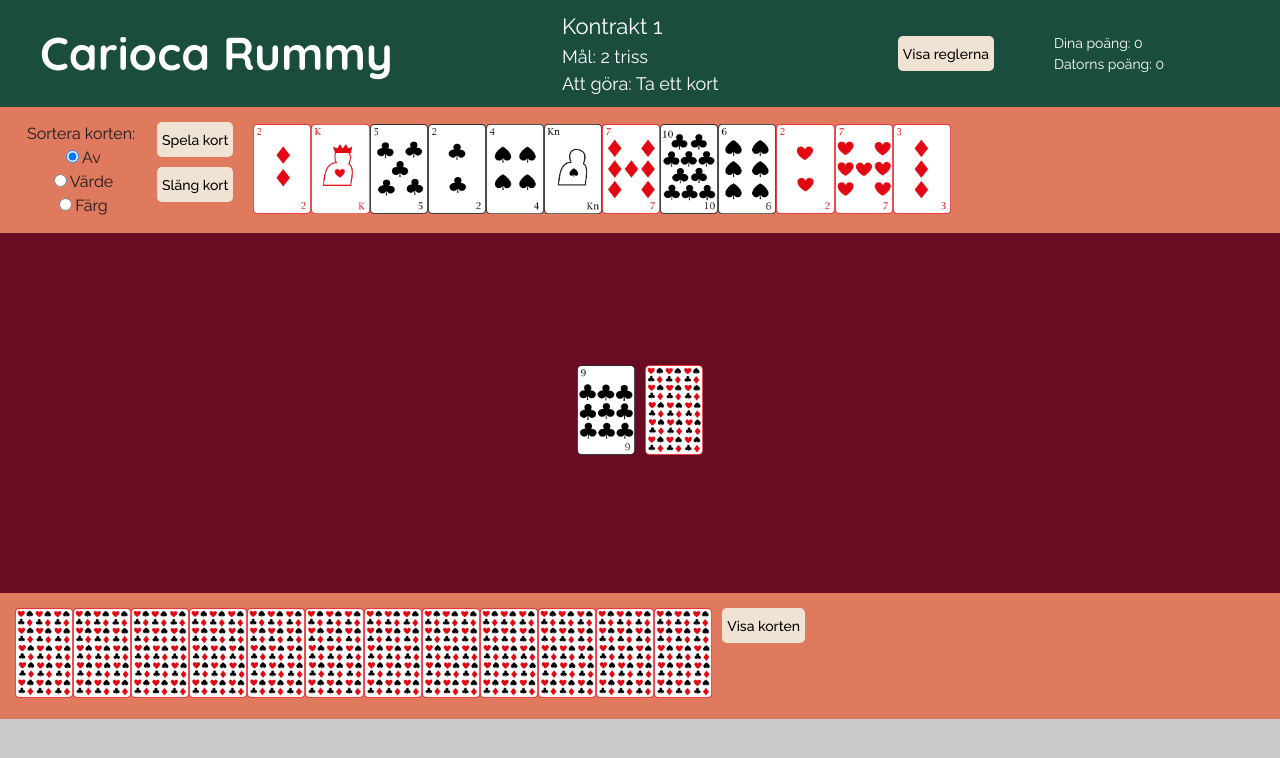
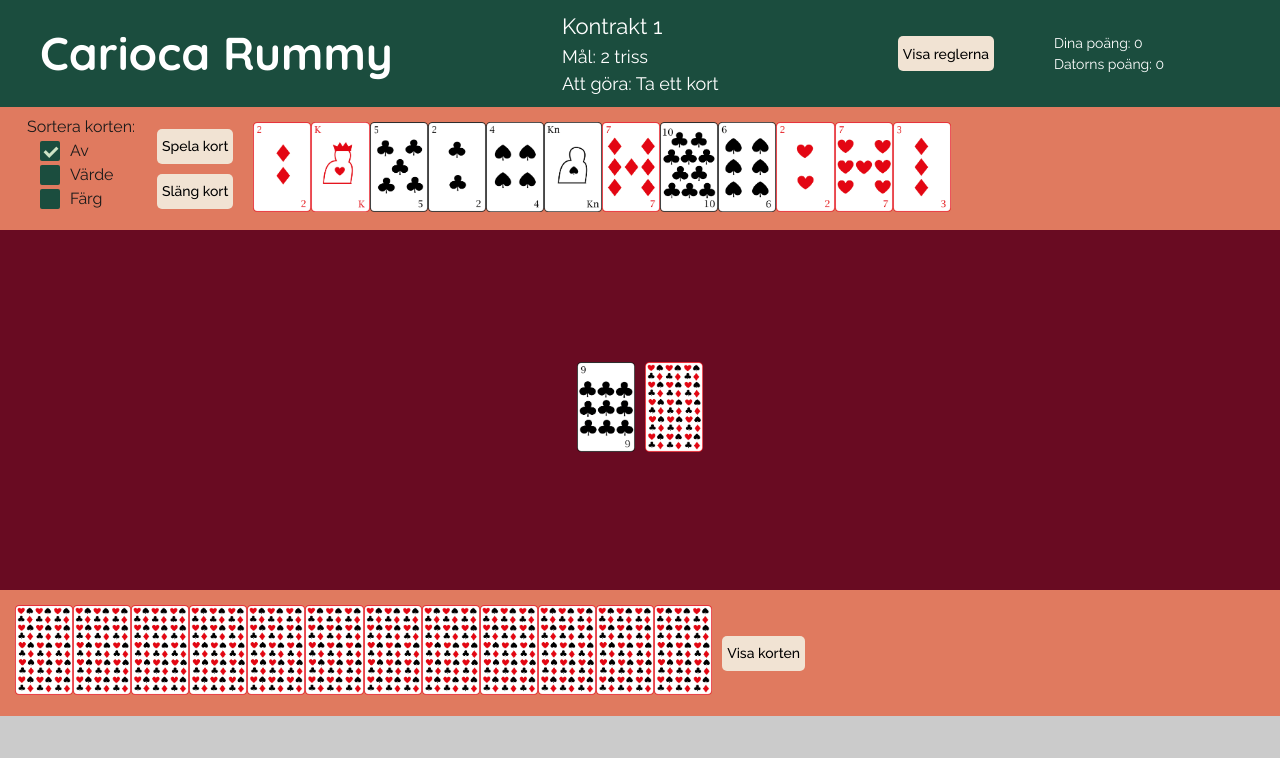
Before and after one commit to Tejpex/carioca-rummy, a React (Vite) app: page / in a window 1280 px wide. Shown: the top 758 px of the page. Built offline with nearby package versions, Linux system fonts and the light colour scheme.

Commit message:
Create custom checkboxes

```diff
--- a/src/components/HandRow.jsx
+++ b/src/components/HandRow.jsx
@@ -1,7 +1,8 @@
 import styled from "styled-components"
 import { useState } from "react"
+import { useCarioca } from "../contexts/CariocaContext"
+import { RadioButtonBox } from "./RadioButtonBox"
 import { Button } from "./Button"
-import { useCarioca } from "../contexts/CariocaContext"
 
 export const HandRow = ({person}) => {
   const {
@@ -28,17 +29,6 @@ export const HandRow = ({person}) => {
     "Din tur.",
     "Det är datorns tur.",
   ]
-
-  const handleSorting = (value) => {
-    if (value === "value") {
-      const cards = sortByValue(person.hand)
-      setNewHand(person, cards)
-    } else if (value === "suit") {
-      const cards = sortBySuit(person.hand)
-      setNewHand(person, cards)
-    }
-    setSortingOn(value)
-  }
 
   const handleClick = (command) => {
     if (gameStageIndex === 2) {
@@ -74,42 +64,7 @@ export const HandRow = ({person}) => {
     return (
       <CardRow>
         {person === player && (
-          <RadioButtonBox>
-            <form onChange={() => handleSorting(event.target.value)}>
-              <legend>Sortera korten:</legend>
-              <div>
-                <input
-                  type="radio"
-                  id="sort-off"
-                  name="sorting"
-                  value="off"
-                  defaultChecked={sortingOn === "off"}
-                />
-                <label htmlFor="sort-off">Av</label>
-              </div>
-              <div>
-                <input
-                  type="radio"
-                  id="sort-value"
-                  name="sorting"
-                  value="value"
-                  defaultChecked={sortingOn === "value"}
-                />
-                <label htmlFor="sort-value">Värde</label>
-              </div>
-
-              <div>
-                <input
-                  type="radio"
-                  id="sort-suit"
-                  name="sorting"
-                  value="suit"
-                  defaultChecked={sortingOn === "suit"}
-                />
-                <label htmlFor="sort-suit">Färg</label>
-              </div>
-            </form>
-          </RadioButtonBox>
+          <RadioButtonBox person={person}/>
         )}
         {person === player && (
           <ButtonBox>
@@ -145,18 +100,10 @@ export const HandRow = ({person}) => {
   }
 }
 
-const RadioButtonBox = styled.div`
-  margin: 0 10px;
-  font-family: "Raleway", serif;
-  display: flex;
-  flex-direction: column;
-  gap: 10px;
-  align-items: flex-start;
-`
-
 const ButtonBox = styled.div`
   display: flex;
   flex-direction: column;
+  justify-content: center;
   gap: 10px;
   margin: 0 20px 0 10px;
 `
--- /dev/null
+++ b/src/components/RadioButtonBox.jsx
@@ -0,0 +1,142 @@
+import styled from "styled-components"
+import { useCarioca } from "../contexts/CariocaContext"
+
+export const RadioButtonBox = ({person}) => {
+  const {
+    sortByValue,
+    sortBySuit,
+    setNewHand,
+    sortingOn,
+    setSortingOn
+  } = useCarioca()
+
+  const handleSorting = (value) => {
+    if (value === "value") {
+      const cards = sortByValue(person.hand)
+      setNewHand(person, cards)
+    } else if (value === "suit") {
+      const cards = sortBySuit(person.hand)
+      setNewHand(person, cards)
+    }
+    setSortingOn(value)
+  }
+
+  return (
+    <Box>
+      <form onChange={() => handleSorting(event.target.value)}>
+        <legend>Sortera korten:</legend>
+        <ButtonDiv>
+          <CheckboxField>
+            <HiddenInput
+              type="radio"
+              id="sort-off"
+              name="sorting"
+              value="off"
+              defaultChecked={sortingOn === "off"}
+            />
+            <Checkmark />
+            Av
+          </CheckboxField>
+        </ButtonDiv>
+        <ButtonDiv>
+          <CheckboxField>
+            <HiddenInput
+              type="radio"
+              id="sort-value"
+              name="sorting"
+              value="value"
+              defaultChecked={sortingOn === "value"}
+            />
+            <Checkmark />
+            Värde
+          </CheckboxField>
+        </ButtonDiv>
+        <ButtonDiv>
+          <CheckboxField>
+            <HiddenInput
+              type="radio"
+              id="sort-suit"
+              name="sorting"
+              value="suit"
+              defaultChecked={sortingOn === "suit"}
+            />
+            <Checkmark />
+            Färg
+          </CheckboxField>
+        </ButtonDiv>
+      </form>
+    </Box>
+  )
+}
+
+const Box = styled.div`
+  margin: -7px 10px 0;
+  font-family: "Raleway", serif;
+  display: flex;
+  flex-direction: column;
+`
+
+const ButtonDiv = styled.div`
+  display: flex;
+  align-items: center;
+  padding-left: 10px;
+`
+
+const CheckboxField = styled.label`
+  position: relative;
+  display: flex;
+  align-items: center;
+  cursor: pointer;
+`
+
+const HiddenInput = styled.input`
+  opacity: 0;
+  z-index: 2;
+  cursor: pointer;
+  height: 35px;
+  width: 25px;
+  margin: -10px 5px;
+`
+
+const Checkmark = styled.span`
+  position: absolute;
+  height: 20px;
+  width: 20px;
+  background-color: var(--secondary);
+  border-radius: 10%;
+  margin-left: 5px;
+  transition: background-color 0.2s ease;
+
+  &:hover {
+    background-color: var(--secondary-light);
+  }
+
+  &::after {
+    content: "";
+    position: absolute;
+    display: none;
+    left: 7px;
+    top: 3px;
+    width: 5px;
+    height: 10px;
+    border: solid var(--secondary-light);
+    border-width: 0 3px 3px 0;
+    transform: rotate(45deg);
+  }
+
+  ${HiddenInput}:checked + &::after {
+    display: block;
+    animation: drawCheck 0.3s ease forwards;
+  }
+
+  @keyframes drawCheck {
+    from {
+      opacity: 0;
+      transform: rotate(45deg) scale(0.5);
+    }
+    to {
+      opacity: 1;
+      transform: rotate(45deg) scale(1);
+    }
+  }
+`
```
